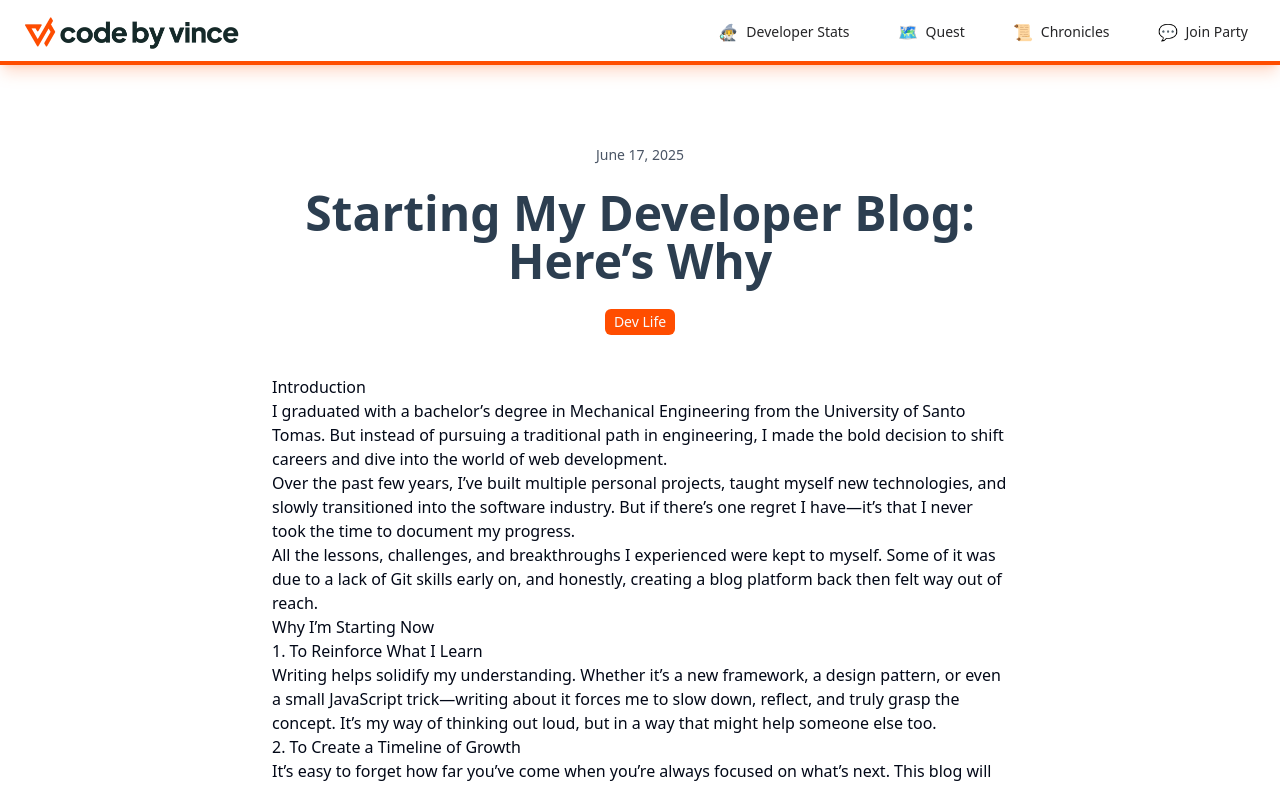
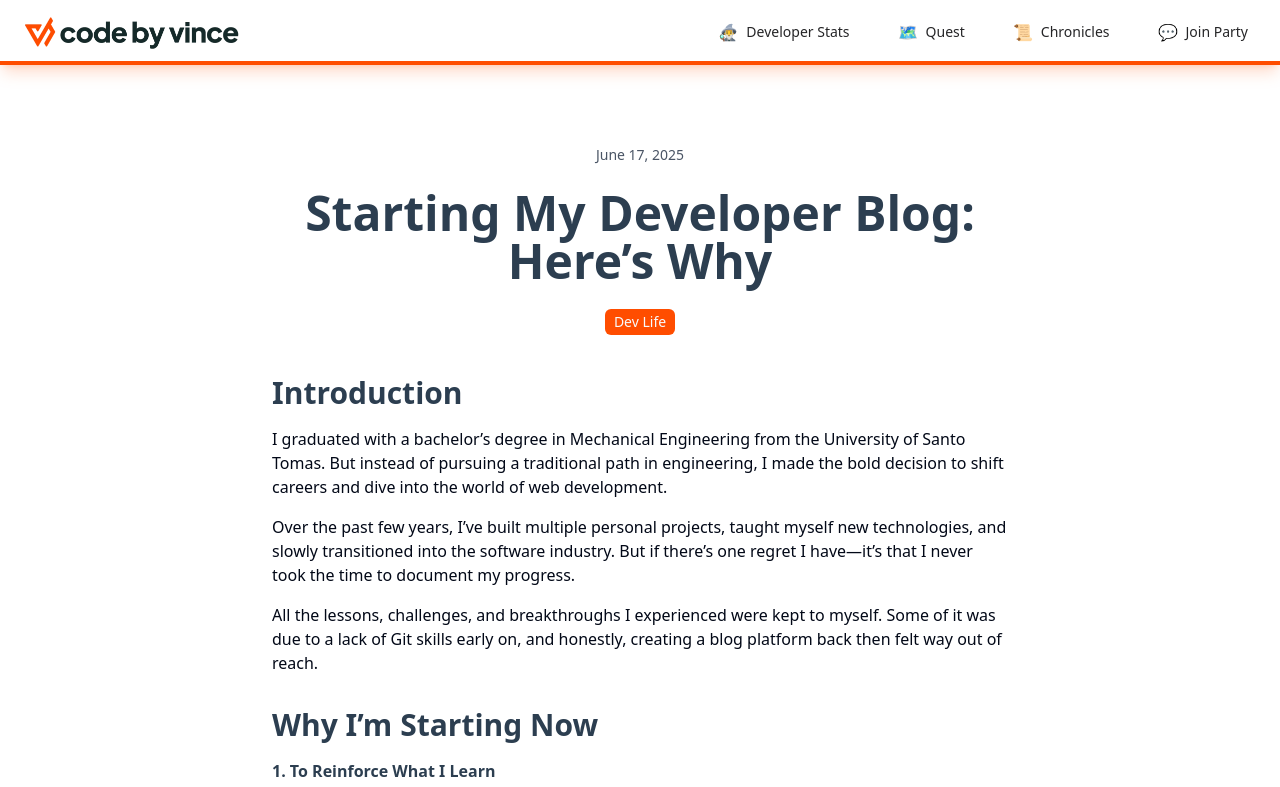
Before and after one commit to vincejosephladrera/code-by-vince, a Next.js app: page /blogs/starting-my-developer-blog-heres-why in a window 1280 px wide. Shown: the top 787 px of the page. Built offline with nearby package versions, Linux system fonts and the light colour scheme.

Commit message:
style(blogs): add styles for blog components

```diff
--- a/src/features/chronicles/components/DeveloperLogsHeader.tsx
+++ b/src/features/chronicles/components/DeveloperLogsHeader.tsx
@@ -6,7 +6,7 @@ const DeveloperLogsHeader = () => {
   return (
     <div className="mb-16">
       <Container>
-        <Card>
+        <Card className="border-primary/20 shadow-lg">
           <CardContent>
             <div className="grid justify-center text-center">
               <h1 className="text-game-slate mb-6 text-5xl font-bold">
--- a/src/styles/globals.css
+++ b/src/styles/globals.css
@@ -30,6 +30,8 @@
 
   --border: hsl(214.3 31.8% 91.4%);
   --input: hsl(214.3 31.8% 91.4%);
+  --input-focus: #ff4d00;
+  --input-ring: #ff4d00;
   --ring: hsl(222.2 84% 4.9%);
 
   --radius: 0.5rem;
@@ -79,6 +81,8 @@
   --color-destructive: var(--destructive);
   --color-border: var(--border);
   --color-input: var(--input);
+  --color-input-focus: var(--input-focus);
+  --color-input-ring: var(--input-ring);
   --color-ring: var(--ring);
   --color-chart-1: var(--chart-1);
   --color-chart-2: var(--chart-2);
@@ -126,50 +130,25 @@
 }
 
 @layer components {
-  .hero {
-    height: calc(100svh - 96px);
+  .blogs-dynamic-content h1,
+  .blogs-dynamic-content h2,
+  .blogs-dynamic-content h3,
+  .blogs-dynamic-content h4,
+  .blogs-dynamic-content h5,
+  .blogs-dynamic-content h6 {
+    @apply text-game-slate font-bold;
   }
 
-  .menu {
-    @apply bg-accent fixed top-0 right-0 z-50 w-[300px] translate-x-full p-8 transition-transform;
+  .blogs-dynamic-content > section:not(:last-of-type) {
+    @apply mb-8;
   }
 
-  .menu--shown {
-    @apply translate-x-0;
+  .blogs-dynamic-content section > :not(:last-child) {
+    @apply mb-4;
   }
 
-  .card {
-    box-shadow:
-      rgba(50, 50, 93, 0.25) 0px 6px 12px -2px,
-      rgba(0, 0, 0, 0.3) 0px 3px 7px -3px;
-  }
-
-  .core-competency-section__left-thumb {
-    @apply absolute hidden h-auto w-[20%] object-cover sm:right-[24px] sm:bottom-[-48%] sm:block sm:w-[40%] md:w-[31%] lg:right-auto lg:left-[16px] lg:w-[20%] xl:bottom-[-73%] xl:left-[56px] 2xl:w-[16%];
-  }
-
-  .core-competency-section__right-thumb {
-    @apply absolute hidden h-auto w-[20%] object-cover lg:right-[16px] lg:bottom-[-13%] lg:block lg:w-[20%] xl:right-[56px] xl:bottom-[-25%] 2xl:w-[16%];
-  }
-
-  .about-hero {
-    @apply !p-0;
-  }
-
-  .about-sticky-content {
-    @apply 3xl:static 3xl:grid 3xl:grid-cols-2 3xl:h-fit 3xl:pt-8 top-[136px] flex flex-col justify-between gap-6 self-start pt-8 lg:sticky lg:h-[calc(100svh-136px)] lg:pt-0;
-  }
-
-  @media (width > 120rem) {
-    .vertical-timeline {
-      max-width: 100% !important;
-      margin: 0 0 !important;
-      width: 100% !important;
-    }
-  }
-
-  .about-decorative {
-    width: 100%;
+  .blogs-dynamic-content h2 {
+    @apply text-3xl font-bold;
   }
 
   .footer-link {
```
